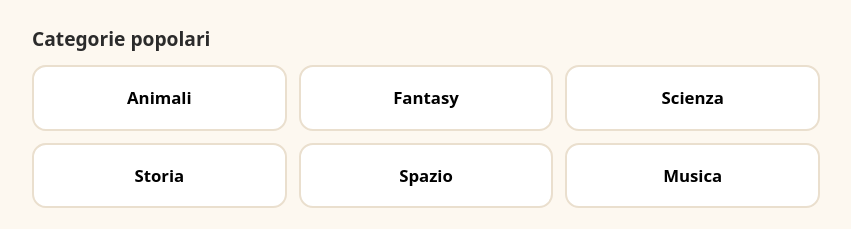
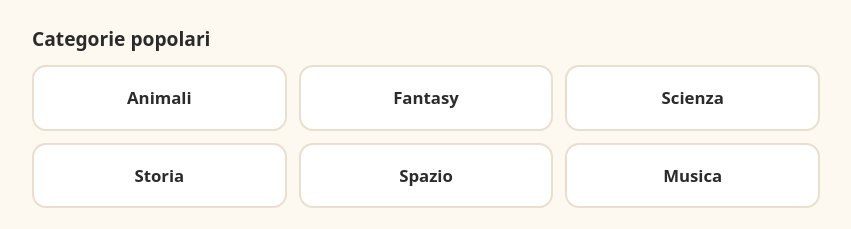
Before and after one commit to francescoingallati/owly, a website built with Vite: page index.html in a window 1280 px wide. Shown: the part 238-467 px from the top of the page, without its empty margins (214-1065 px from the left). Built offline with nearby package versions, Linux system fonts and the light colour scheme.

Commit message:
Sistemati i colori del testo dei bottoni da telefono

```diff
--- a/src/css/style.css
+++ b/src/css/style.css
@@ -75,6 +75,8 @@ input:focus {
 
 button {
   font: inherit;
+  color: inherit;
+  appearance: none;
   cursor: pointer;
   border: none;
   border-radius: var(--raggio);
```
